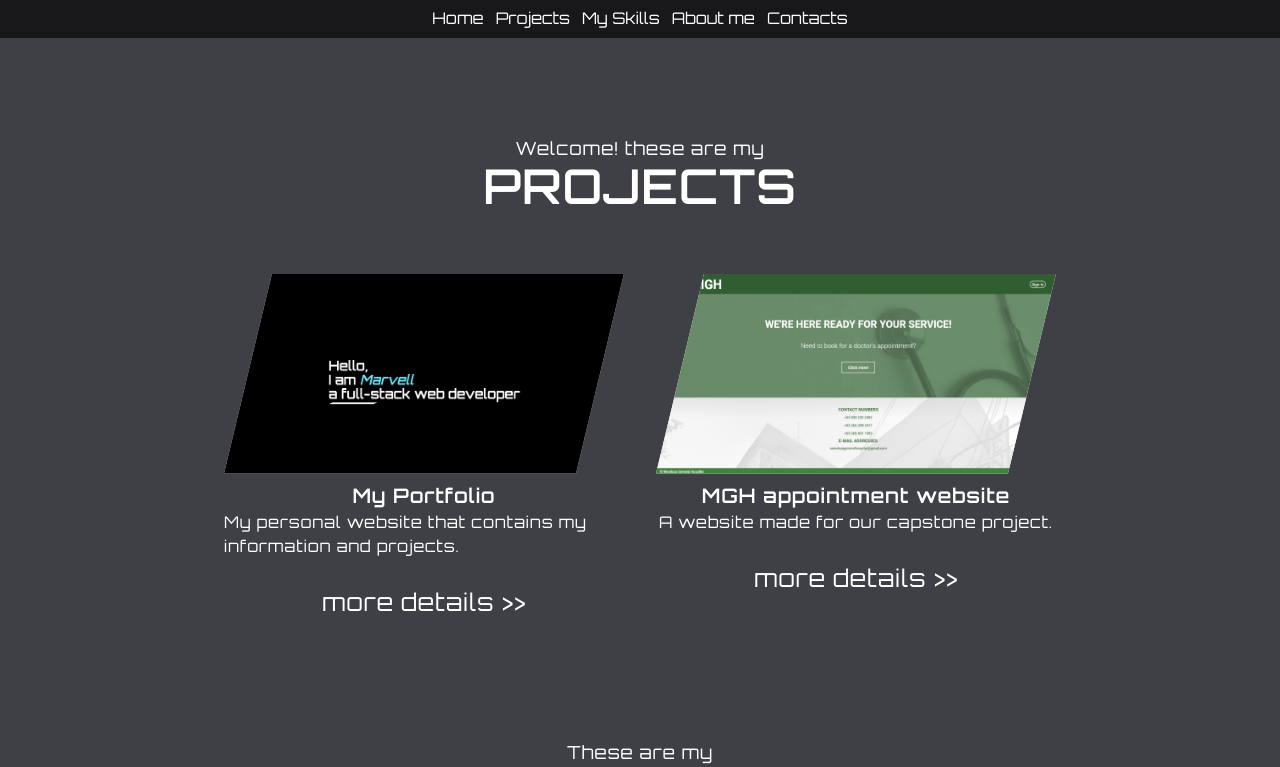
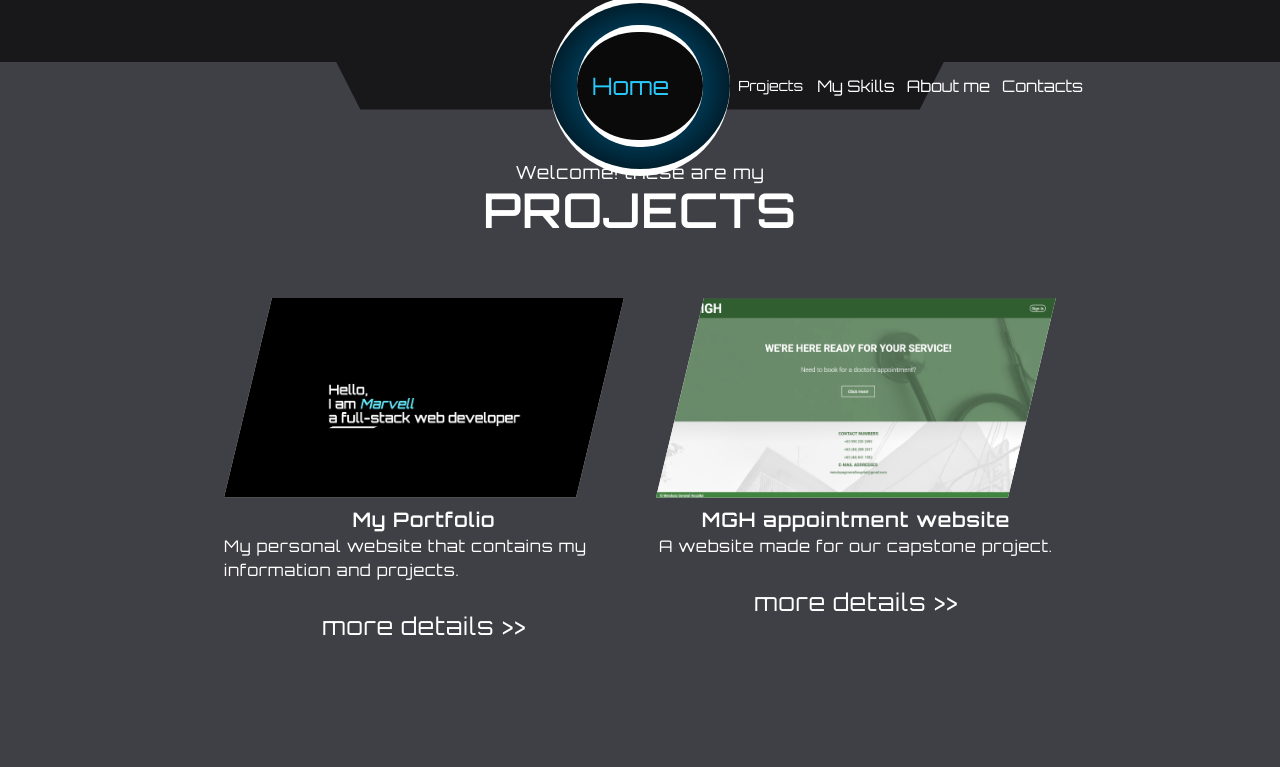
Before and after one commit to LeweProjects/portfolio, a Next.js app: page / in a window 1280 px wide. Shown: the part 900-1667 px from the top of the page. Built offline with nearby package versions, Linux system fonts and the light colour scheme; grey boxes are pictures that could not be loaded.

Commit message:
header update with icon change

```diff
--- /dev/null
+++ b/app/functions/refContext.tsx
@@ -0,0 +1,21 @@
+"use client";
+import React, { createContext, useRef, useContext, useEffect } from "react";
+
+const ProjectsRefContext =
+  createContext<React.RefObject<HTMLDivElement> | null>(null);
+
+export const ProjectsRefProvider = () => {
+  const projectsRef = useRef<HTMLDivElement>(null);
+
+  return (
+    <ProjectsRefContext.Provider value={projectsRef}>
+    </ProjectsRefContext.Provider>
+  );
+};
+export const useProjectsRef = () => {
+  const context = useContext(ProjectsRefContext);
+  if (context === null) {
+    console.log("useProjectsRef must be used within a ProjectsRefProvider");
+  }
+  return context;
+};
--- a/app/globals.css
+++ b/app/globals.css
@@ -13,6 +13,9 @@ body {
 }
 .box2 {
   clip-path: polygon(0% 0%, 100% 0%, 99% 100%, 0% 100%);
+}
+.box3 {
+  clip-path: polygon(0 0, 100% 0, 96% 100%, 4% 100%);
 }
 .stack li {
   @apply flex flex-col text-center items-center;
--- /dev/null
+++ b/app/headerProps.ts
@@ -0,0 +1,15 @@
+import { useInView } from "framer-motion";
+import React, { Dispatch, SetStateAction } from "react";
+
+export interface headerProps {
+  home: React.MutableRefObject<any>;
+  skills: React.MutableRefObject<any>;
+  projects: React.MutableRefObject<any>;
+  about: React.MutableRefObject<any>;
+  contacts: React.MutableRefObject<any>;
+  isHomeInView: boolean;
+  isProjectInView: boolean;
+  isAboutInView: boolean;
+  isContactsInView: boolean;
+  isSkillsInView: boolean;
+}
--- /dev/null
+++ b/app/hooks/useRefForInView.ts
@@ -0,0 +1,61 @@
+import { useInView } from "framer-motion";
+import React, { createRef, useRef } from "react";
+import { headerProps } from "../headerProps";
+
+const useRefForInView = () => {
+  const home = useRef(null);
+  const projects = useRef(null);
+  const skills = useRef(null);
+  const about = useRef(null);
+  const contacts = useRef(null);
+
+  // const arrLength = arr.length;
+  // const [elRefs, setElRefs] = React.useState([]);
+
+  // React.useEffect(() => {
+  //   // add or remove refs
+  //   setElRefs((elRefs) =>
+  //     Array(arrLength)
+  //       .fill()
+  //       .map((_, i) => elRefs[i] || createRef())
+  //   );
+  // }, [arrLength]);
+
+  // const ref = createRef<any>();
+  // console.log(ref);
+  const isHomeInView = useInView(home, {
+    amount: "all",
+  });
+  const isProjectInView = useInView(projects, {
+    amount: "all",
+  });
+  const isSkillsInView = useInView(skills, {
+    amount: "all",
+  });
+  const isAboutInView = useInView(about, {
+    amount: "all",
+  });
+  const isContactsInView = useInView(contacts, {
+    amount: "all",
+  });
+
+  // React.useEffect(() => {
+  //   if (isProjectInView) {
+  //     console.log(isProjectInView);
+  //   }
+  // }, [isProjectInView]);
+  return {
+    projects,
+    skills,
+    home,
+    about,
+    contacts,
+    isHomeInView,
+    isProjectInView,
+    isSkillsInView,
+    isContactsInView,
+    isAboutInView
+  };
+};
+
+export default useRefForInView;
--- a/app/layout.tsx
+++ b/app/layout.tsx
@@ -2,10 +2,9 @@ import type { Metadata } from "next";
 import { Orbitron } from "next/font/google";
 import "./globals.css";
 import Head from "@/components/Layout/Head";
-import Footer from "@/components/Layout/Footer";
 import { Analytics } from "@vercel/analytics/react";
-import HeroSection from "@/components/Layout/HeroSection";
 import { motion } from "framer-motion";
+import logo from "./images/logo.png"
 
 const inter = Orbitron({ subsets: ["latin"] });
 
@@ -14,6 +13,8 @@ export default function RootLayout({
 }: {
   children: React.ReactNode;
 }) {
+
+
   return (
     <html lang="en">
       <head>
@@ -23,15 +24,11 @@ export default function RootLayout({
         className={inter.className}
         style={{ overflowX: "hidden" }}
       >
-        <div id="hero">
-          <HeroSection />
-        </div>
-        <Head />
+
         <main>
           {children}
           <Analytics />
         </main>
-        <Footer />
       </body>
     </html>
   );
--- a/app/page.tsx
+++ b/app/page.tsx
@@ -3,41 +3,57 @@
 import Image from "next/image";
 import reactIcon from "./images/React-icon.png";
 import Projects from "@/components/Layout/Projects";
-import LandingPage from "@/components/Layout/LandingPage";
-import { useEffect, useState } from "react";
-import useLandToHome from "./hooks/useLandToHome";
-import { motion } from 'framer-motion';
+import { motion } from "framer-motion";
+import Head from "../components/Layout/Head";
+import useRefForInView from "./hooks/useRefForInView";
+import Footer from "@/components/Layout/Footer";
+import HeroSection from "@/components/Layout/HeroSection";
 
-// export type homeProps = {
-//   home: boolean;
-// };
 const Home = () => {
-  const [home, setHome] = useState<boolean>(false);
-  // useEffect(() => {
-  //   if (home) {
-  //     document.documentElement.style.overflow = "unset";
-  //   } else {
-  //     document.documentElement.style.overflow = "hidden";
-  //   }
-  // }, [home]);
-
+  const {
+    home,
+    projects,
+    skills,
+    about,
+    contacts,
+    isHomeInView,
+    isProjectInView,
+    isSkillsInView,
+    isContactsInView,
+    isAboutInView,
+  } = useRefForInView();
   return (
     <section className="">
-      {/* <div className={`${home ? "visible" : "visible"}`}>
-        <LandingPage home={home} setHome={setHome} />
-      </div> */}
+      <div id="hero">
+        {/* @ts-ignore */}
+        <HeroSection home={home} />
+      </div>
+
+      {/* @ts-ignore */}
+      <Head
+        isHomeInView={isHomeInView}
+        isProjectInView={isProjectInView}
+        isSkillsInView={isSkillsInView}
+        isContactsInView={isContactsInView}
+        isAboutInView={isAboutInView}
+      />
 
       <div className="flex flex-col w-full min-h-screen h-full items-center mt-24 tracking-wider">
-        <div className="text-lg">Welcome! these are my</div>
-        <h1 className="w-fit font-semibold text-5xl">PROJECTS</h1>
-        <Projects />
-        <div className="text-lg mt-28">These are my</div>
-        <h1 className="w-fit font-semibold text-5xl tech">TECH-STACKS</h1>
+        {/* @ts-ignore */}
+        <Projects projects={projects} skills={skills} />
+
         <motion.div
-        initial={{opacity:0}}
-        whileInView={{opacity:1}}
-        viewport={{margin:"-200px"}}
-        id="stack" className="mt-10">
+          initial={{ opacity: 0 }}
+          whileInView={{ opacity: 1 }}
+          viewport={{ margin: "-200px" }}
+          id="stack"
+          ref={skills}
+        >
+          <div className="flex flex-col mb-10 items-center">
+            <p className="text-lg mt-28">These are my</p>
+            <h1 className="w-fit font-semibold text-5xl tech">TECH-STACKS</h1>
+          </div>
+
           <ul className="stack grid grid-cols-4 gap-x-3 gap-y-5 text-xl items-end">
             <li>
               <Image
@@ -163,6 +179,7 @@ const Home = () => {
         </motion.div>
         <h1 className="w-fit font-semibold text-5xl mt-28 mb-10">ABOUT ME</h1>
         <div
+          ref={about}
           id="about"
           className="w-[60%] about text-justify tracking-wider mb-20 text-lg whitespace-break-spaces"
         >
@@ -185,6 +202,8 @@ const Home = () => {
           keeping up with current industry trends.
         </div>
       </div>
+      {/* @ts-ignore */}
+      <Footer contacts={contacts} />
     </section>
   );
 };
--- a/components/Layout/Footer.tsx
+++ b/components/Layout/Footer.tsx
@@ -6,13 +6,17 @@ import { FaFacebook } from "react-icons/fa";
 import { FaInstagram } from "react-icons/fa";
 import { FaXTwitter } from "react-icons/fa6";
 import Link from "next/link";
+import { headerProps } from "@/app/headerProps";
 
 const inter = Inter({ subsets: ["latin"] });
 
-const Footer = () => {
+const Footer: React.FC<headerProps> = ({ contacts }) => {
   return (
-    <div id="contacts" className="w-full footerContainer bg-zinc-900 py-10 grid grid-cols-2 px-28 justify-center">
-      <div className="contacts">
+    <div
+      id="contacts"
+      className="w-full footerContainer bg-zinc-900 h-[40rem] grid content-center grid-cols-2 px-28 justify-center"
+    >
+      <div ref={contacts} className="contacts">
         <h1 className="text-2xl font-semibold mb-5">CONTACTS</h1>
         <ul className={inter.className}>
           <li>
@@ -26,14 +30,16 @@ const Footer = () => {
         </ul>
       </div>
       <div className="medias text-right">
-        <h1 className="text-2xl font-semibold mb-5 med uppercase">Social Medias</h1>
+        <h1 className="text-2xl font-semibold mb-5 med uppercase">
+          Social Medias
+        </h1>
         <ul className={`${inter.className} flex justify-end space-x-5`}>
           <div className="">
-            <Link href="https://www.facebook.com/marvellloewi.ayon/" className="li">
-              <FaFacebook
-
-                className="text-2xl"
-              />
+            <Link
+              href="https://www.facebook.com/marvellloewi.ayon/"
+              className="li"
+            >
+              <FaFacebook className="text-2xl" />
               <p>Facebook</p>
             </Link>
             <Link href="https://twitter.com/ayono_stck" className="li">
@@ -42,18 +48,15 @@ const Footer = () => {
             </Link>
           </div>
           <div className="">
-            <Link href="https://www.instagram.com/marvell_loewi/" className="li">
-              <FaInstagram
-
-                className="text-2xl"
-              />
+            <Link
+              href="https://www.instagram.com/marvell_loewi/"
+              className="li"
+            >
+              <FaInstagram className="text-2xl" />
               <p>Instagram</p>
             </Link>
             <Link href="https://github.com/LeweProjects" className="li">
-              <FaGithub
-
-                className="text-2xl"
-              />
+              <FaGithub className="text-2xl" />
               <p>Github</p>
             </Link>
           </div>
--- a/components/Layout/Head.tsx
+++ b/components/Layout/Head.tsx
@@ -1,48 +1,222 @@
 "use client";
-import React from "react";
+import { useProjectsRef } from "@/app/functions/refContext";
+import { useInView, motion } from "framer-motion";
+import React, { useRef, useState } from "react";
+import Projects from "./Projects";
+import useRefForInView from "@/app/hooks/useRefForInView";
+import { headerProps } from "@/app/headerProps";
 
-const head = () => {
+const head: React.FC<headerProps> = ({
+  isHomeInView,
+  isProjectInView,
+  isSkillsInView,
+  isContactsInView,
+  isAboutInView,
+}) => {
+  const [xAxis, setXAxis] = useState(Number);
+  const [fonts, setFonts] = useState({
+    home: "",
+    projects: "",
+    skills: "",
+    about: "",
+    contacts: "",
+    homeP: "",
+    projectsP: "",
+    skillsP: "",
+    aboutP: "",
+    contactsP: "",
+    homeC: "",
+    projectsC: "",
+    skillsC: "",
+    aboutC: "",
+    contactsC: "",
+    homeO: "",
+    projectsO: "",
+    aboutO: "",
+    contactsO: "",
+  });
+
   function scrollTo(id: string): void {
     const section = document.getElementById(id);
     section?.scrollIntoView({ behavior: "smooth", block: "center" });
   }
 
+  React.useEffect(() => {
+    console.log("contacts: " + isContactsInView);
+    console.log("about: " + isAboutInView);
+    if (isHomeInView) {
+      setXAxis(170);
+      setFonts((prev) => {
+        return {
+          ...prev,
+          home: "24px",
+          projects: "14px",
+          homeP: "55px",
+          projectsP: "2px",
+          homeC: "#28C9FA",
+          projectsC: "#FFFFFF",
+          aboutO: "0%",
+          contactsO: "0%",
+        };
+      });
+    } else if (isProjectInView) {
+      setXAxis(100);
+      setFonts((prev) => {
+        return {
+          ...prev,
+          home: "14px",
+          projects: "22px",
+          skills: "14px",
+          homeP: "2px",
+          projectsP: "36px",
+          skillsP: "2px",
+          homeC: "#FFFFFF",
+          projectsC: "#28C9FA",
+          skillsC: "#FFFFFF",
+          aboutO: "100%",
+          contactsO: "0%",
+        };
+      });
+    } else if (isSkillsInView) {
+      setXAxis(17);
+      setFonts((prev) => {
+        return {
+          ...prev,
+          projects: "14px",
+          skills: "22px",
+          about: "14px",
+          projectsP: "2px",
+          skillsP: "30px",
+          aboutP: "2px",
+          projectsC: "#FFFFFF",
+          skillsC: "#28C9FA",
+          aboutC: "#FFFFFF",
+          homeO: "100%",
+          contactsO: "100%",
+        };
+      });
+    } else if (isAboutInView) {
+      setXAxis(-70);
+      setFonts((prev) => {
+        return {
+          ...prev,
+          skills: "14px",
+          about: "21px",
+          contacts: "14px",
+          skillsP: "2px",
+          aboutP: "30px",
+          contactsP: "2px",
+          skillsC: "#FFFFFF",
+          aboutC: "#28C9FA",
+          contactsC: "#FFFFFF",
+          homeO: "0%",
+          projectsO: "100%",
+        };
+      });
+    } else if (isContactsInView) {
+      setXAxis(-155);
+      setFonts((prev) => {
+        return {
+          ...prev,
+          about: "14px",
+          contacts: "20px",
+          aboutP: "2px",
+          contactsP: "30px",
+          aboutC: "#FFFFFF",
+          contactsC: "#28C9FA",
+          projectsO: "0%",
+        };
+      });
+    }
+  }, [
+    isHomeInView,
+    isProjectInView,
+    isSkillsInView,
+    isAboutInView,
+    isContactsInView,
+  ]);
+
   return (
-    <div className="w-full flex z-30 bg-zinc-900 p-2 justify-center sticky top-0">
-
-      <div className="head list-none flex space-x-3 text-white font-">
-        <button
+    <motion.div className="w-full flex z-30 h-[8vh] bg-zinc-900 items-end justify-center  sticky top-0">
+      <div className="flex justify-center items-center w-[38rem] h-[6vh] box3 -mb-12 bg-zinc-900 absolute"></div>
+      <div className="flex justify-center items-center w-[50rem] h-[6vh] -mb-12">
+        <motion.div
+          className="border-t-[7px] border-b-[7px] absolute flex rounded-full h-[180px] w-[180px]
+        justify-center bg-gradient-radial from-[#006A9C] to-black border-white "
+        />
+        <motion.div
+          className="border-t-[7px] border-b-[7px] absolute flex rounded-full w-[126px] h-[122px]
+        justify-center bg-[#0a0a0a] border-white"
+        />
+        <motion.div
+          animate={{
+            x: xAxis,
+          }}
+        >
+          <motion.div className="head list-none flex space-x-3 text-white">
+            <motion.button
+              animate={{
+                fontSize: fonts.home,
+                paddingInline: fonts.homeP,
+                color: fonts.homeC,
+                opacity: fonts.homeO
+              }}
               onClick={() => scrollTo("hero")}
-          className="hover:underline transition duration-200 ease-in"
+              className="ease-in"
             >
               Home
-        </button>
-        <button
+            </motion.button>
+            <motion.button
+              animate={{
+                fontSize: fonts.projects,
+                paddingInline: fonts.projectsP,
+                color: fonts.projectsC,
+                opacity: fonts.projectsO
+              }}
               onClick={() => scrollTo("projects")}
-          className="hover:underline transition duration-200 ease-in"
+              className="ease-in"
             >
               Projects
-        </button>
-        <button
+            </motion.button>
+            <motion.button
+              animate={{
+                fontSize: fonts.skills,
+                paddingInline: fonts.skillsP,
+                color: fonts.skillsC,
+              }}
               onClick={() => scrollTo("stack")}
-          className="hover:underline transition duration-200 ease-in"
+              className="ease-in"
             >
               My Skills
-        </button>
-        <button
+            </motion.button>
+            <motion.button
+              animate={{
+                fontSize: fonts.about,
+                paddingInline: fonts.aboutP,
+                color: fonts.aboutC,
+                opacity: fonts.aboutO
+              }}
               onClick={() => scrollTo("about")}
-          className="hover:underline transition duration-200 ease-in"
+              className="ease-in"
             >
               About me
-        </button>
-        <button
+            </motion.button>
+            <motion.button
+              animate={{
+                fontSize: fonts.contacts,
+                paddingInline: fonts.contactsP,
+                color: fonts.contactsC,
+                opacity: fonts.contactsO
+              }}
               onClick={() => scrollTo("contacts")}
-          className="hover:underline transition duration-200 ease-in"
+              className="ease-in"
             >
               Contacts
-        </button>
+            </motion.button>
+          </motion.div>
+        </motion.div>
       </div>
-    </div>
+    </motion.div>
   );
 };
 
--- a/components/Layout/HeroSection.tsx
+++ b/components/Layout/HeroSection.tsx
@@ -7,6 +7,7 @@ import hero from "../../app/images/hero.jpeg";
 import { GoArrowRight } from "react-icons/go";
 import splitText from "@/app/utils/splitText";
 import { relative } from "path";
+import { headerProps } from "@/app/headerProps";
 
 const inter = Orbitron({
   subsets: ["latin"],
@@ -16,7 +17,7 @@ const greet = "Hello, I am";
 const myName = "Marvell";
 const define = "a full-stack developer";
 
-const HeroSection = () => {
+const HeroSection: React.FC<headerProps> = ({ home }) => {
   //texts broke into characters
   const greetChar = splitText(greet);
   const myNameChar = splitText(myName);
@@ -47,10 +48,6 @@ const HeroSection = () => {
     },
   };
 
-  React.useEffect(() => {
-    console.log(isLogoInView);
-  }, [isLogoInView]);
-
   //hide scroll until animation is finished
   React.useEffect(() => {
     document.documentElement.style.overflow = "hidden";
@@ -61,6 +58,7 @@ const HeroSection = () => {
 
   return (
     <motion.section
+      ref={home}
       className="heroContainer font-semibold w-full
       bg-center bg-[length:2150px_1000px] whitespace-break-spaces"
       style={{
@@ -245,7 +243,7 @@ const HeroSection = () => {
             opacity: isLogoInView ? 1 : 0,
             x: isLogoInView ? 0 : -300,
           }}
-          transition={{duration:1, type:"spring", delay:0.3}}
+          transition={{ duration: 1, type: "spring", delay: 0.3 }}
         >
           <motion.div
             initial="hidden"
--- a/components/Layout/Projects.tsx
+++ b/components/Layout/Projects.tsx
@@ -1,12 +1,20 @@
 "use client";
 import Image from "next/image";
 import Link from "next/link";
-import React, { useState } from "react";
+import React, { useRef, useState } from "react";
 import reactIcon from "../../app/images/React-icon.png";
+import { useInView } from "framer-motion";
+import useRefForInView from "@/app/hooks/useRefForInView";
+import { headerProps } from "@/app/headerProps";
 
-const Projects = () => {
+// interface headerProps {
+//   projectsRef: React.MutableRefObject<null>;
+// }
+
+const Projects: React.FC<headerProps> = ({ projects }) => {
   const [showDetails, setShowDetails] = useState(false);
   const [showDetails1, setShowDetails1] = useState(false);
+  //const { projects } = useRefForInView();
 
   function openDetails(): void {
     setShowDetails(!showDetails);
@@ -15,8 +23,26 @@ const Projects = () => {
     setShowDetails1(!showDetails1);
   }
 
+  // const projects = useRef(null);
+  // const isProjectInView = useInView(projects, {
+  //   amount: "all",
+  // });
+
+  // React.useEffect(() => {
+  //   if (isProjectInView) {
+  //     console.log(isProjectInView);
+  //   }
+  // }, [isProjectInView]);
+
   return (
-    <div id="projects" className="projects grid grid-cols-2 gap-x-8 mt-16">
+    <div id="projects" ref={projects} className="">
+      <div className="flex flex-col items-center">
+        <div className="text-lg">Welcome! these are my</div>
+        <h1 className="w-fit font-semibold text-5xl">
+          PROJECTS
+        </h1>
+
+        <div className="projects grid grid-cols-2 gap-x-8 mt-16">
           <div className="flex flex-col items-center">
             <Link
               href="/"
@@ -114,7 +140,9 @@ const Projects = () => {
               Visit
             </Link>
             <div className="w-[50vh] h-[25vh] projImage box bg-[length:50vh_25vh] bg-no-repeat bg-[url('./images/MGHsite.png')] bg-white"></div>
-        <h1 className="mt-2 text-xl font-semibold">MGH appointment website</h1>
+            <h1 className="mt-2 text-xl font-semibold">
+              MGH appointment website
+            </h1>
             <p className="des">A website made for our capstone project.</p>
             <div
               className={`${
@@ -204,6 +232,8 @@ const Projects = () => {
             </div>
           </div>
         </div>
+      </div>
+    </div>
   );
 };
 
```
Also changed, not shown: app/icon.jpeg (added). Lines whose indentation alone changed are shown as unchanged.
